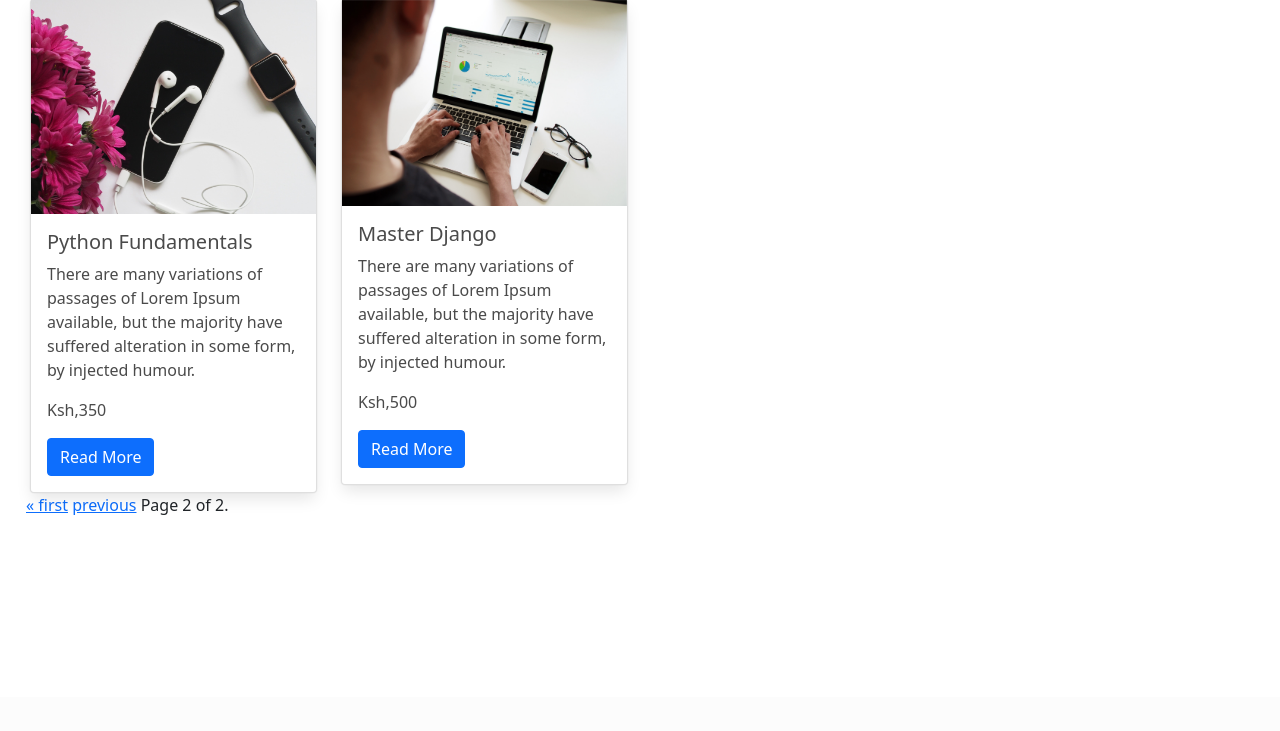
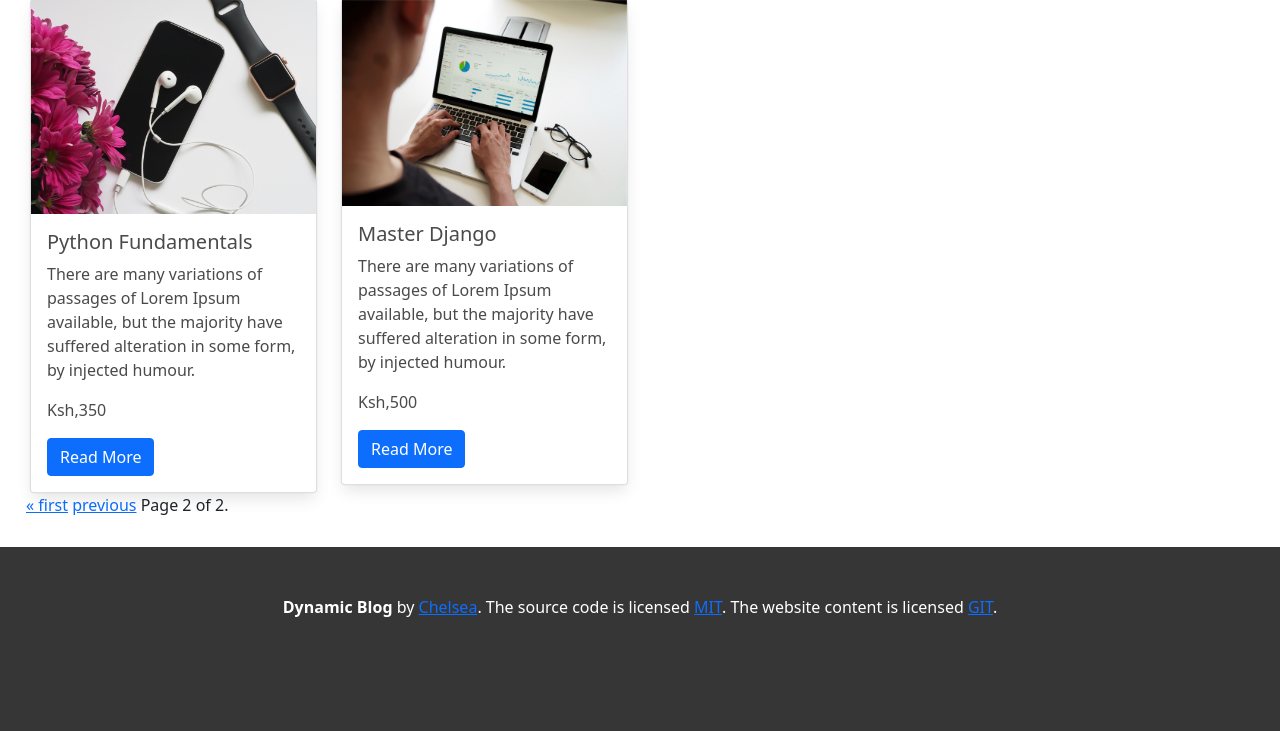
Before and after one commit to waregagbagbo/Blog, a Django app: page /?page=2 in a window 1280 px wide. Shown: the part 103-834 px from the top of the page. Before the commit the page ends 618 px from the top, so only its background shows below. Run offline with Django 4.2, Linux system fonts and the light colour scheme; data comes from the database, SQL or seed files in the repository; some libraries are stand-ins or nearby versions.

Commit message:
added a styled footer

```diff
--- a/templates/Blogg/index.html
+++ b/templates/Blogg/index.html
@@ -4,6 +4,9 @@
 <style>
   section{
     padding:30px;
+  }
+  .footer-color{
+    color:#fff;
   }
 </style>
 <section>
--- a/templates/base.html
+++ b/templates/base.html
@@ -18,8 +18,9 @@
 
     {% block content %}
 
+    {% endblock %}
 
-    {% endblock %}
+    {% include 'partials/footer.html' %}
     <script src="https://cdn.jsdelivr.net/npm/@popperjs/core@2.10.2/dist/umd/popper.min.js" integrity="sha384-7+zCNj/IqJ95wo16oMtfsKbZ9ccEh31eOz1HGyDuCQ6wgnyJNSYdrPa03rtR1zdB" crossorigin="anonymous"></script>
 <script src="https://cdn.jsdelivr.net/npm/bootstrap@5.1.3/dist/js/bootstrap.min.js" integrity="sha384-QJHtvGhmr9XOIpI6YVutG+2QOK9T+ZnN4kzFN1RtK3zEFEIsxhlmWl5/YESvpZ13" crossorigin="anonymous"></script>
 </body>
--- /dev/null
+++ b/templates/partials/footer.html
@@ -0,0 +1,9 @@
+<footer class="footer has-background-grey-darker">
+    <div class="content has-text-centered">
+      <p class="footer-color">
+        <strong class='footer-color'>Dynamic Blog</strong> by <a href="https://jgthms.com">Chelsea</a>. The source code is licensed
+        <a href="#">MIT</a>. The website content
+        is licensed <a href="#">GIT</a>.
+      </p>
+    </div>
+  </footer>
```
